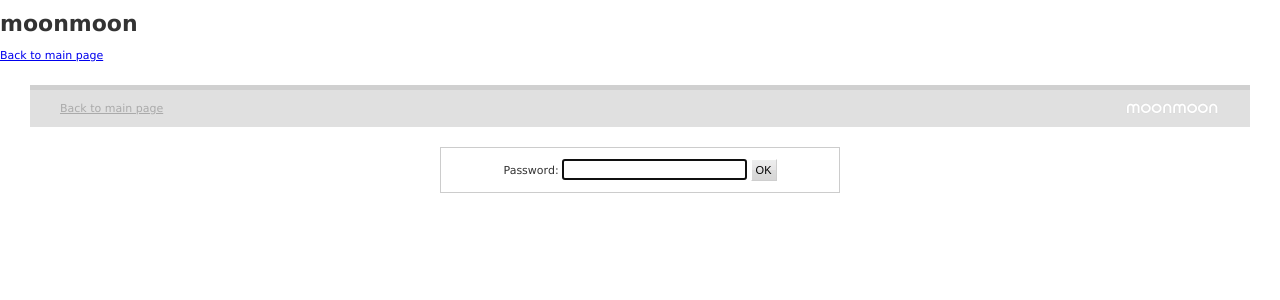
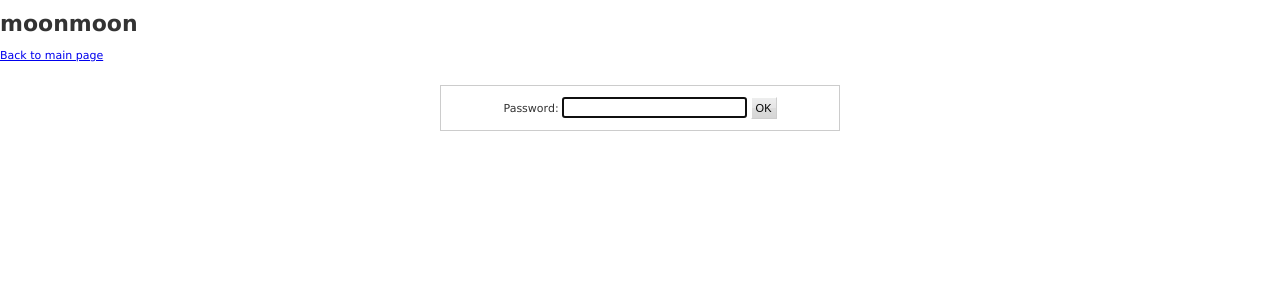
Before and after one commit to moonmoon/moonmoon, a PHP site: page /admin/login.php in a window 1280 px wide. Shown: the top 300 px of the page. Run offline with PHP 8.4, Linux system fonts and the light colour scheme.

Commit message:
rebasing work of md5tohash

```diff
--- a/admin/login.php
+++ b/admin/login.php
@@ -29,14 +29,6 @@ PASS;
 
 
 $page_content = <<<FRAGMENT
-<body id="admin-feed">
-    <div id="page">
-        <div id="header">
-            <h1>moonmoon</h1>
-            <p><a href="../">Back to main page</a></p>
-        </div>
-
-        <div id="content">
             <form action="" method="post" class="login">
                 <fieldset>
                     <p class="field">
```
